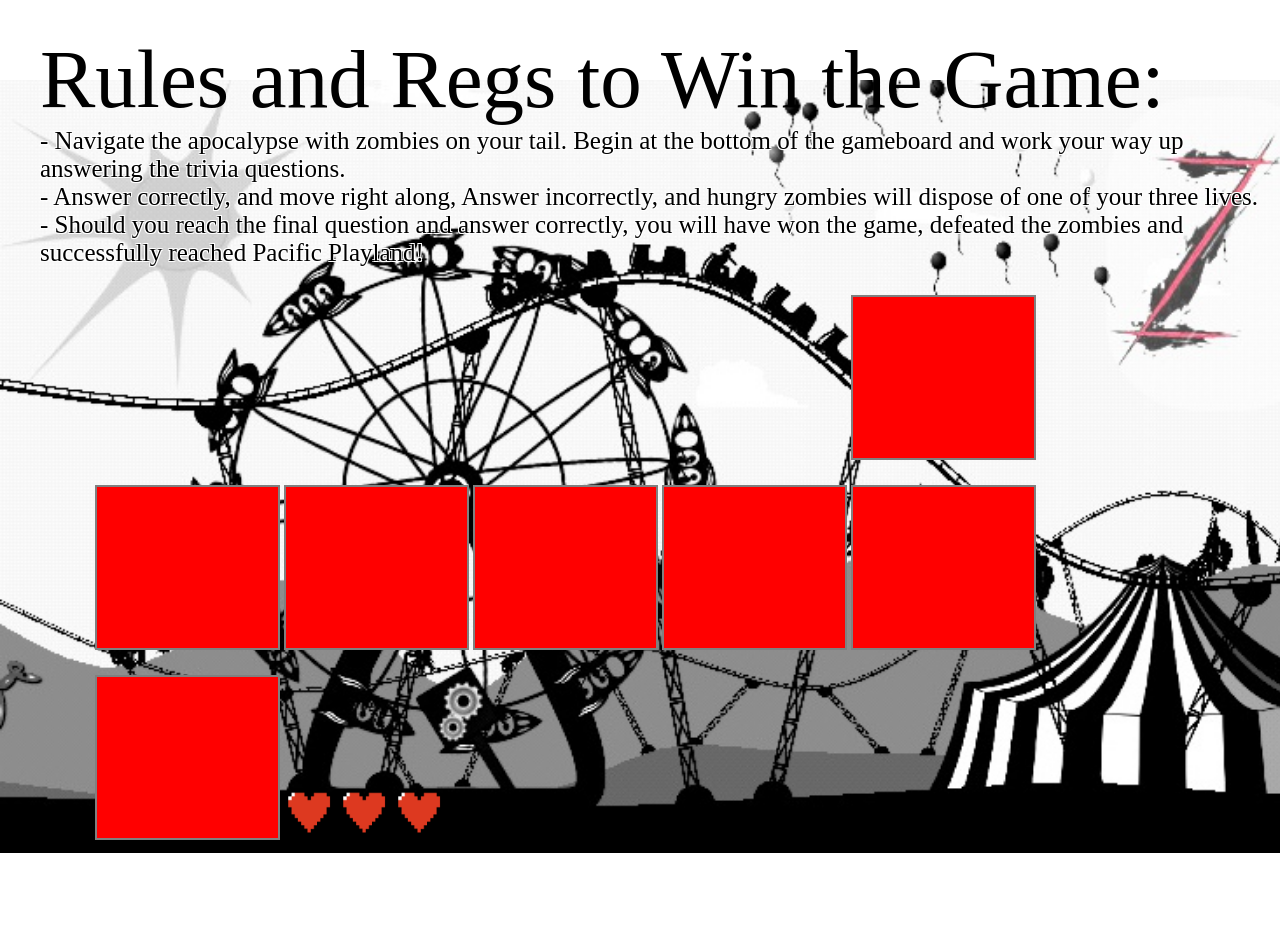
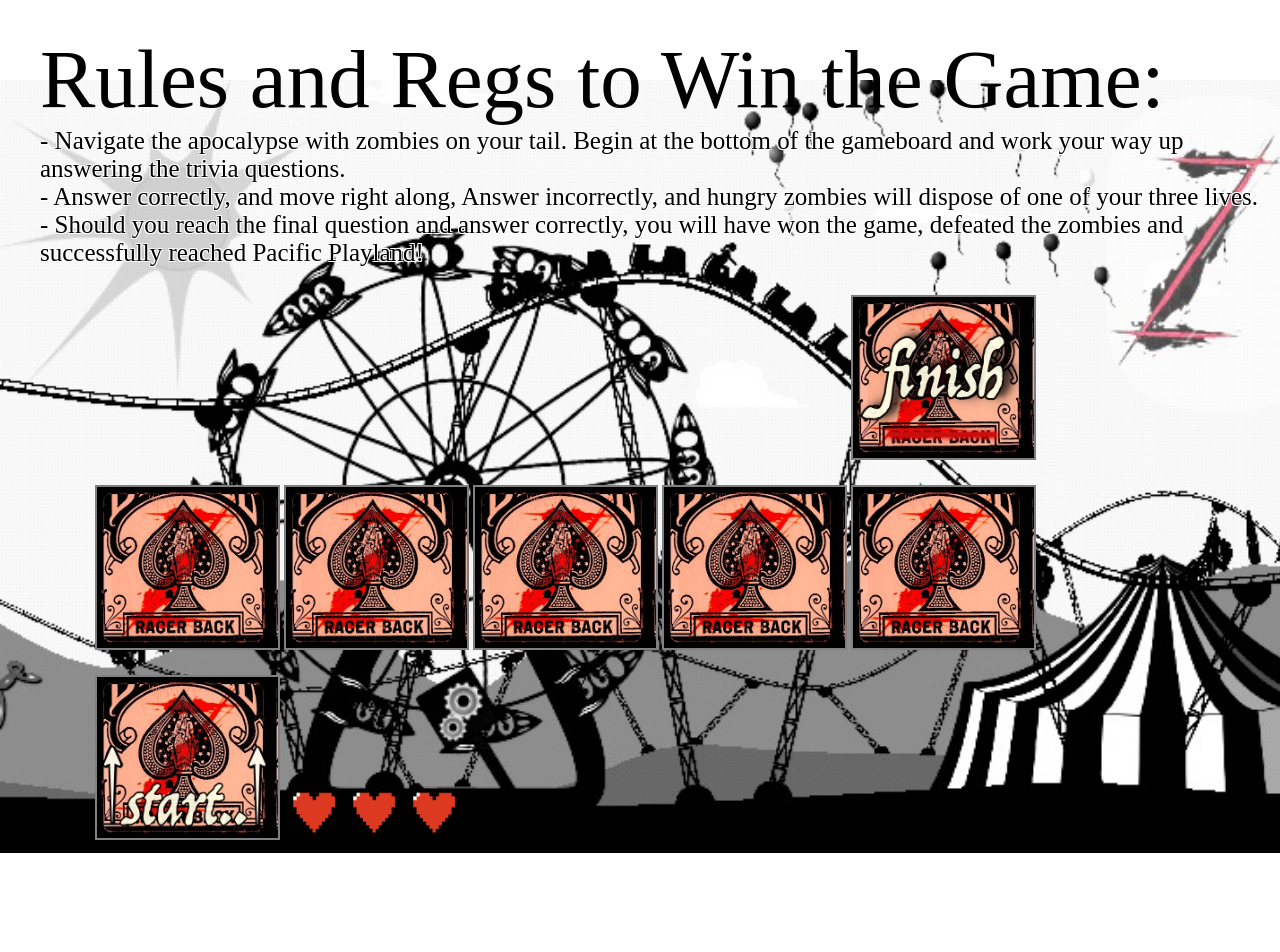
Before and after one commit to larmflower/Project-0, a PHP site: page / in a window 1280 px wide. Shown: the part 1019-1971 px from the top of the page. Run offline with PHP 8.4, Linux system fonts and the light colour scheme; some libraries are stand-ins or nearby versions; some web fonts are replaced.

Commit message:
added more styling

```diff
--- a/index.html
+++ b/index.html
@@ -68,7 +68,7 @@
     <div class="div ten block" data-id="5">
       <img class="img" src="https://media.giphy.com/media/Na7NnwSsLex44/giphy.gif?response_id=592581bbdf02dcc381e2f13a" alt="">
     </div>
-    <div class="div eleven block" data-id="6">
+    <div id="start" class="div eleven block" data-id="6">
       <img class="img" src="src/assets/images/scary.jpg" alt="">
     </div>
     <!-- <div class="div twelve"></div> -->
--- a/src/js/app.js
+++ b/src/js/app.js
@@ -27,8 +27,7 @@ $(() => {
   const audio = new Audio('/src/assets/sounds/seatbelts.mp3');
   const audio2 = new Audio('/src/assets/sounds/playland.wav');
   const audio3 = new Audio('/src/assets/sounds/goodbye.mp3.mov');
-  const audio4 = new Audio('/src/assets/sounds/titanic.wav');
-  const audio5 = new Audio('/src/assets/sounds/woulda.wav')
+  const audio4 = new Audio('/src/assets/sounds/woulda.wav');
 
   let question = null;
   let questionIndex = null;
@@ -67,7 +66,7 @@ $(() => {
       audio3.play();
     } else {
       removeHeart();
-      audio5.play();
+      audio4.play();
       if (lives === 0) return gameOver();
       $squares.eq(questionIndex).removeClass('active');
       displayAlert(question.rebuttal, classInactive);
--- a/src/scss/main.scss
+++ b/src/scss/main.scss
@@ -130,7 +130,9 @@ margin-left: 40px;
 
   .block {
     border: 2px solid grey;
-    background-color: red;
+    background-image: url('/src/assets/images/card-face.jpg');
+    background-size: contain;
+    // background-color: red;
     &.active {
       img {
         visibility: visible;
@@ -141,6 +143,17 @@ margin-left: 40px;
     }
   }
 
+  #start{
+    background-image: url('/src/assets/images/start.jpg');
+    background-size: contain;
+  }
+
+  #winner {
+    background-image: url('/src/assets/images/last.jpg');
+    background-size: contain;
+  }
+
+
   #lives {
     height: 100px;
     border: none;
@@ -150,7 +163,7 @@ margin-left: 40px;
     }
 
     .hearts {
-      margin: 0;
+      margin: 0 0 0 5px;
     }
   }
 
@@ -173,7 +186,6 @@ margin-left: 40px;
   }
 
 }
-
 
 
 // .title {
```
Also changed, not shown: public/assets/images/last.jpg (added), public/assets/images/start.jpg (added), public/css/main.css, public/js/app.js, src/assets/images/last.jpg (added), src/assets/images/start.jpg (added).
